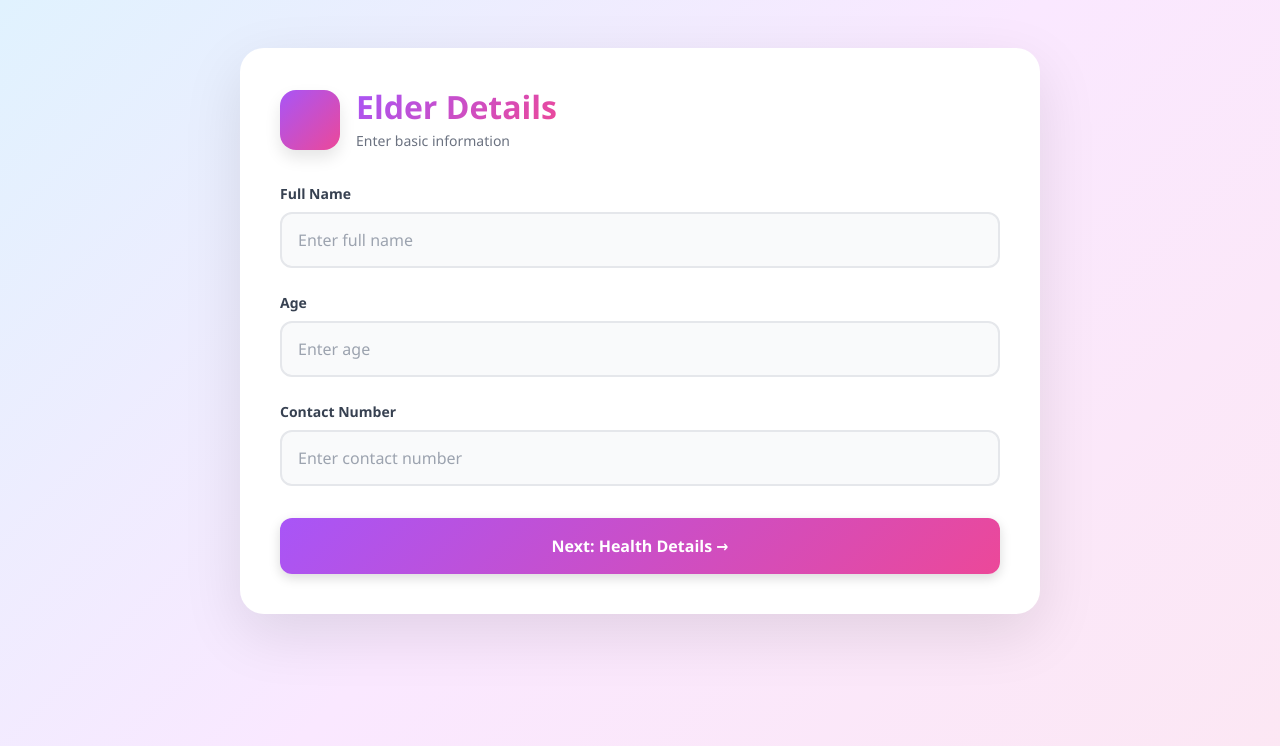
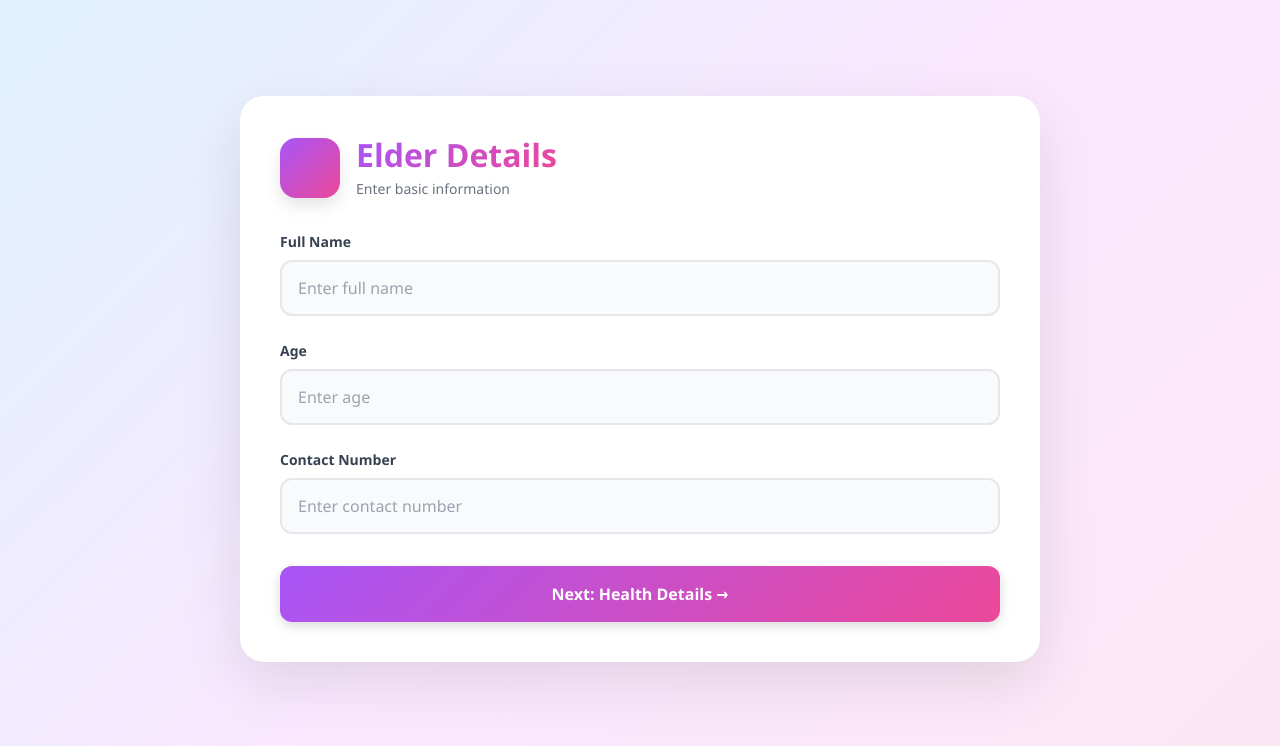
Before and after one commit to hirush2001/Elder_Care_Frontend, a React (Vite) app: page / in a window 1280 px wide. Shown: the top 746 px of the page. Built offline with nearby package versions, Linux system fonts and the light colour scheme.

Commit message:
next commit

```diff
--- a/src/App.css
+++ b/src/App.css
@@ -18,7 +18,7 @@ body {
 /* Page Layouts */
 .page {
   min-height: 100vh;
-  padding: 2rem;
+  padding: 5rem;
 }
 
 .page-1 {
```
